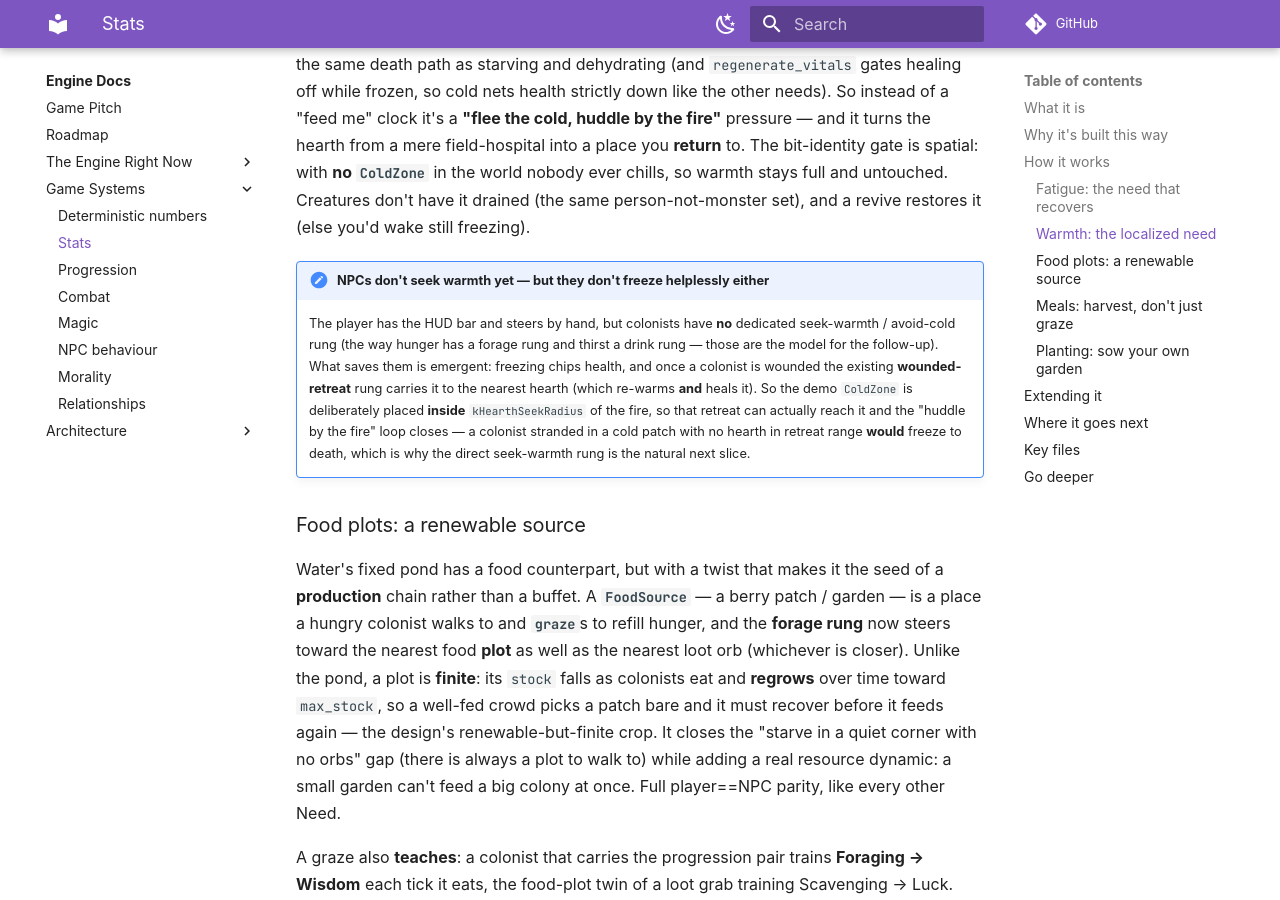
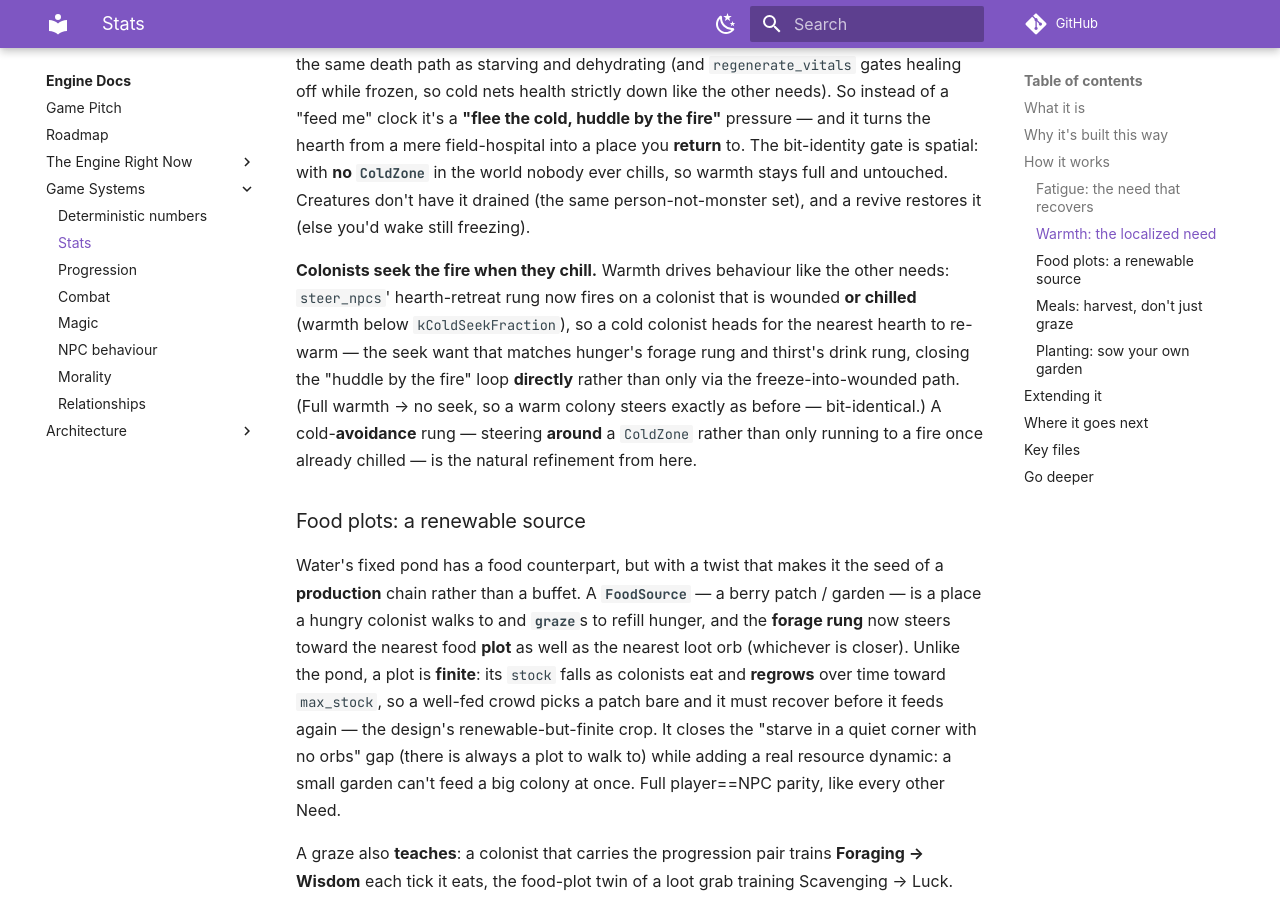
Before and after one commit to IsItJeff/game-engine, an MkDocs documentation site: the page built from docs/engine/stats-system.md, in a window 1280 px wide and 900 px high, scrolled down 8346 px. Built offline with MkDocs 1.6.1 and Material for MkDocs 9.7.7, drawn with Linux system fonts in a browser that asks for light colours; some web fonts are replaced; comment, search, counter and statistics services are not loaded.

Commit message:
Survival: colonists seek the fire when they chill (the warmth seek want) (#169)
Completes the Warmth need's behaviour. Last slice added the temperature need
(drain in a ColdZone, refill by a Hearth, freeze at 0) but colonists had no
seek-warmth rung -- a cold one only reached the fire once freezing had hurt it
into the wounded-retreat case. This closes that: a chilled colonist actively
heads for the fire, so warmth drives behaviour like hunger's forage rung and
thirst's drink rung.

A chilled colonist wants exactly what a wounded one does -- get to the nearest
hearth -- so instead of a new rung this EXTENDS the wounded-retreat rung's
condition from `health < kRetreatFraction` to `health < kRetreatFraction ||
warmth < kColdSeekFraction`. At the fire it heals AND re-warms (drain_warmth's
in_a_hearth branch beats the cold), then holds inside the radius. One rung, one
hearth scan, two "get to the fire" wants.

Bit-identical: warmth defaults to full (100), so `warmth < max*0.5` is false and
the new clause is DORMANT -- the rung fires exactly as before (on health alone)
for every warm colonist, and no existing fixture spawns a ColdZone, so every
steer test is byte-identical. Suite 277 -> 278.

Test: a full-health but CHILLED colonist (warmth 30) heads for the hearth, while
a fully-warm one keeps its drift (no seek) -- isolating the warmth clause from
the wound case. Both configs green, 278 cases / 3055 asserts. Docs: stats-
system.md + npc-behaviour.md (the stale "NPCs don't seek warmth yet" note
corrected; cold-AVOIDANCE -- steering around a zone -- framed as the next slice).

Co-authored-by: Claude Opus 4.8 (1M context) <noreply@anthropic.com>

```diff
--- a/docs/engine/stats-system.md
+++ b/docs/engine/stats-system.md
@@ -308,15 +308,13 @@ The bit-identity gate is spatial: with **no `ColdZone`** in the world nobody eve
 stays full and untouched. Creatures don't have it drained (the same person-not-monster set), and a
 revive restores it (else you'd wake still freezing).
 
-!!! note "NPCs don't *seek* warmth yet — but they don't freeze helplessly either"
-    The player has the HUD bar and steers by hand, but colonists have **no** dedicated seek-warmth /
-    avoid-cold rung (the way hunger has a forage rung and thirst a drink rung — those are the model
-    for the follow-up). What saves them is emergent: freezing chips health, and once a colonist is
-    wounded the existing **wounded-retreat** rung carries it to the nearest hearth (which re-warms
-    *and* heals it). So the demo `ColdZone` is deliberately placed **inside** `kHearthSeekRadius` of
-    the fire, so that retreat can actually reach it and the "huddle by the fire" loop closes — a
-    colonist stranded in a cold patch with no hearth in retreat range *would* freeze to death, which
-    is why the direct seek-warmth rung is the natural next slice.
+**Colonists seek the fire when they chill.** Warmth drives behaviour like the other needs: `steer_npcs`'
+hearth-retreat rung now fires on a colonist that is wounded **or chilled** (warmth below
+`kColdSeekFraction`), so a cold colonist heads for the nearest hearth to re-warm — the seek want that
+matches hunger's forage rung and thirst's drink rung, closing the "huddle by the fire" loop *directly*
+rather than only via the freeze-into-wounded path. (Full warmth → no seek, so a warm colony steers
+exactly as before — bit-identical.) A cold-*avoidance* rung — steering *around* a `ColdZone` rather
+than only running to a fire once already chilled — is the natural refinement from here.
 
 ### Food plots: a renewable source
 
```
Also changed, not shown: docs/engine/npc-behaviour.md (+6 -3 lines), 2 other files.
